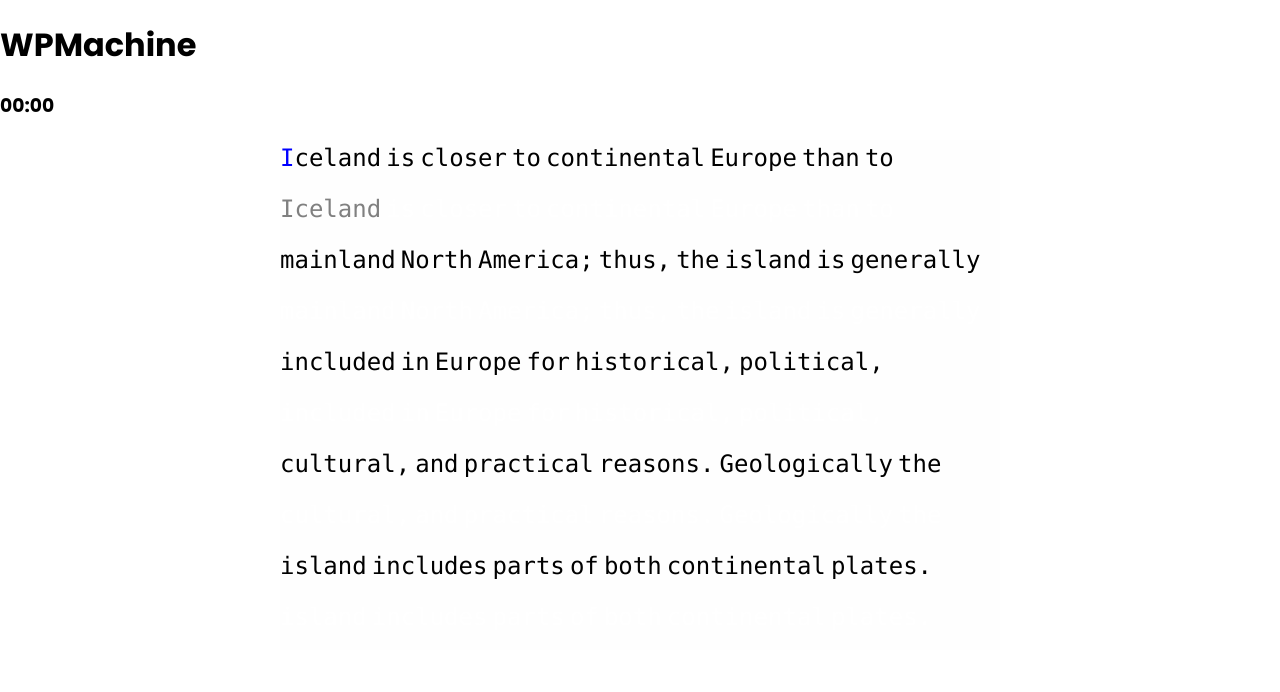
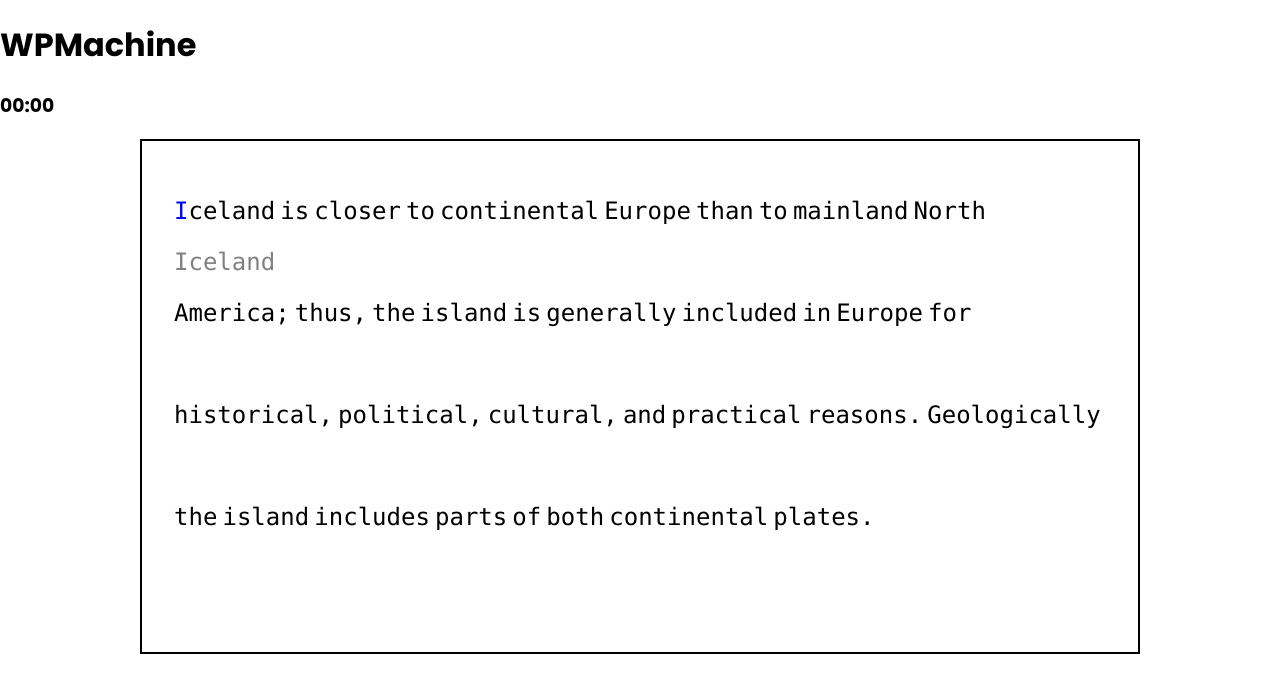
Before and after one commit to raj-pulapakura/WPMachine, a React (Create React App) app: page / in a window 1280 px wide. Shown: the top 692 px of the page. Built offline with nearby package versions, Linux system fonts and the light colour scheme.

Commit message:
built basic results page

```diff
--- a/src/components/Arena/Arena.styles.tsx
+++ b/src/components/Arena/Arena.styles.tsx
@@ -2,8 +2,9 @@ import styled from "styled-components/macro";
 
 export const ArenaContainer = styled.div`
   margin: auto;
-  background-color: #fefefe;
-  width: 720px;
+  width: min(90%, 1000px);
+  border: solid 2px black;
+  padding: 2rem;
 `;
 
 export const ArenaCharacter = styled.div<{ color?: string }>`
--- a/src/data/bank.ts
+++ b/src/data/bank.ts
@@ -2,7 +2,6 @@ export const bank = [
   "Your ears pop in airplanes because the air high above the surface of Earth is less dense than air near the surface, because air near the surface has all the air above it pushing down. Your inner ear has air trapped in it and as the atmospheric pressure changes, it causes pressure on your ear drum.",
   "In 1941 during the run-up to the American involvement in World War II, Salvador Dali, who would become the world's most famous Surrealist, held a fundraising party for displaced European artists in California's Hotel del Monte.",
   "The speed of light. Light travels at approximately 186,282 miles per second (299,792 km per second). Therefore, a light shining from the surface of Mars would take the following amount of time to reach Earth (or vice versa): Closest approach: 182 seconds, or just over 3 minutes.",
-  "Since trees are different sizes, it would be difficult to say how much paper comes from one tree. according to one paper manufacturer, however, a cord of wood measuring 4 feet by 4 feet by 8 feet—or 128 cubic feet—produces nearly 90,000 sheets of bond-quality paper or 2,700 copies of a 35-page newspaper.",
   "According to legend, Ancient Rome was founded by the two brothers, and demi-gods, Romulus and Remus, on 21 April 753. The legend claims that, in an argument over who would rule the city (or, in another version, where the city would be located) Romulus killed Remus and named the city after himself.",
   "Iceland is closer to continental Europe than to mainland North America; thus, the island is generally included in Europe for historical, political, cultural, and practical reasons. Geologically the island includes parts of both continental plates.",
   "All you need to do is fill a bowl with cold water and place the egg inside. If it sinks to the bottom, it's good. If it sinks but stands on its point, it's good, but won't be good for much longer and should be used soon. If it floats, toss it.",
--- a/src/index.css
+++ b/src/index.css
@@ -1,4 +1,8 @@
 @import url('https://fonts.googleapis.com/css2?family=Poppins:wght@200;400;700;900&display=swap');
+
+* {
+  box-sizing: border-box;
+}
 
 body {
   margin: 0;
--- a/src/pages/ResultsPage.tsx
+++ b/src/pages/ResultsPage.tsx
@@ -1,10 +1,56 @@
 import React, { useEffect, useState } from "react";
 import { useSelector } from "react-redux";
+import { useNavigate } from "react-router-dom";
+import { routes } from "../App";
+import { clearProcessState } from "../redux/slices/process";
+import { clearTimerState } from "../redux/slices/timer";
 import { RootState } from "../redux/store";
+import { calculateAccuracy } from "../utils/calculateAccuracy";
 import { calculateWPM } from "../utils/calculateWPM";
+import { separateSeconds } from "../utils/separateSeconds";
 
 interface ResultsPageProps {}
 
 export const ResultsPage: React.FC<ResultsPageProps> = ({}) => {
-  return <div>Results</div>;
+  const { incorrectAttempts, testTextSplit, testText } = useSelector(
+    (state: RootState) => state.process
+  );
+  const { timeStarted, timeEnded } = useSelector(
+    (state: RootState) => state.timer
+  );
+
+  const [WPM, setWPM] = useState(0);
+  const [accuracy, setAccuracy] = useState(0);
+  const [calculating, setCalculating] = useState(false);
+
+  const navigate = useNavigate();
+
+  useEffect(() => {
+    setCalculating(true);
+    const x = separateSeconds(Math.floor((timeEnded - timeStarted) / 1000));
+    setWPM(calculateWPM(testTextSplit.length, x));
+    setAccuracy(calculateAccuracy(incorrectAttempts, testText.length));
+    setCalculating(false);
+  }, []);
+
+  function onRetryClick() {
+    clearProcessState();
+    clearTimerState();
+    navigate(routes.home);
+  }
+
+  return (
+    <div>
+      <h1>Results</h1>
+      {calculating ? (
+        <h3>Calculating...</h3>
+      ) : (
+        <>
+          <h3>WPM: {WPM}</h3>
+          <h3>Accuracy: {accuracy}%</h3>
+          <button onClick={onRetryClick}>Retry</button>
+        </>
+      )}
+    </div>
+  );
 };
--- a/src/redux/slices/process.ts
+++ b/src/redux/slices/process.ts
@@ -35,6 +35,20 @@ const processSlice = createSlice({
   name: "process",
   initialState,
   reducers: {
+    clearProcessState(state) {
+      state.testText = "";
+      state.testTextSplit = [];
+      state.currentCharacterIndex = 0;
+      state.currentWordIndex = 0;
+      state.loaded = false;
+      state.spaceRequired = false;
+      state.shiftActivated = false;
+      state.incorrectAttempts = 0;
+      state.mostRecentIncorrectIndex = {
+        charIndex: null,
+        wordIndex: null,
+      };
+    },
     setTestText(state, action: PayloadAction<string>) {
       state.testText = action.payload;
       state.testTextSplit = action.payload.split(" ");
@@ -85,6 +99,7 @@ const processSlice = createSlice({
 });
 
 export const {
+  clearProcessState,
   setTestText,
   setCurrentWordIndex,
   setCurrentCharIndex,
--- a/src/redux/slices/timer.ts
+++ b/src/redux/slices/timer.ts
@@ -22,6 +22,7 @@ const timerSlice = createSlice({
       state.timeStarted = 0;
       state.timeEnded = 0;
       state.intervalId = undefined;
+      state.timerHasStarted = false;
     },
     updateTimeStarted(state, action: PayloadAction<number>) {
       state.timeStarted = action.payload;
```
